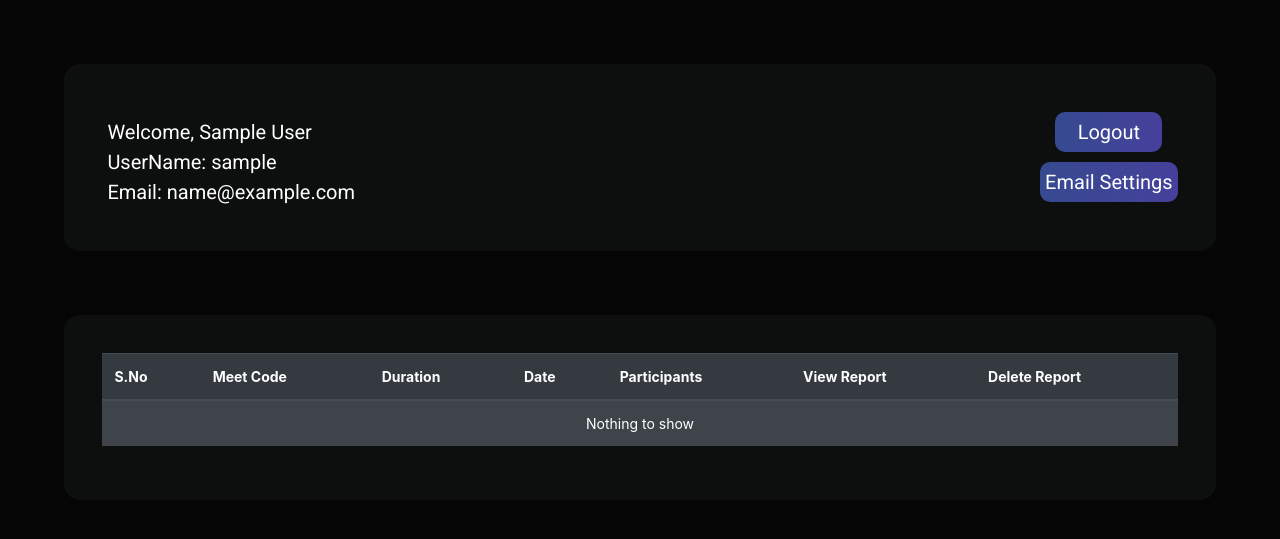
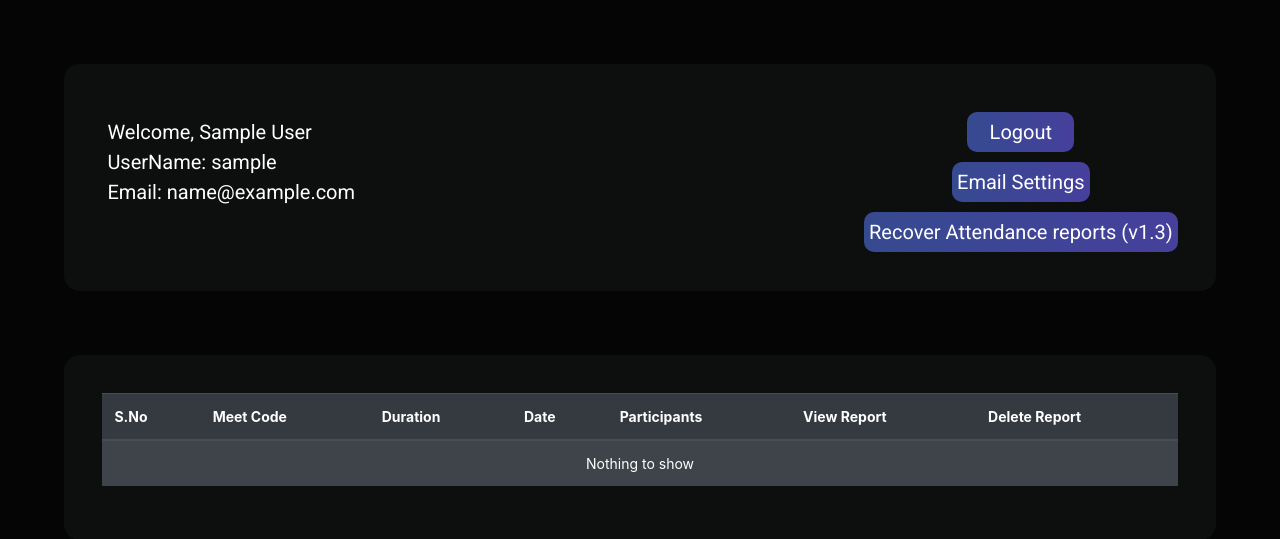
Before and after one commit to blaze2004/trackit, a Django app: page /mac/dashboard/ in a window 1280 px wide. Shown: the part 61-600 px from the top of the page. Run offline with Django 4.2, Linux system fonts and the light colour scheme; the visitor is signed in with stand-in values (Sample User, id 1); data that the repository does not hold is empty; some libraries are stand-ins or nearby versions.

Commit message:
Update dashboard.html (#1)

```diff
--- a/mac/templates/dashboard.html
+++ b/mac/templates/dashboard.html
@@ -16,6 +16,7 @@
             <button class="signup-btn" type="submit">Logout</button>
         </form>
         <a href="{% url 'account_email' %}"><button class="signup-btn" style="width: fit-content;">Email Settings</button></a>
+        <a href="https://trackitnow.pythonanywhere.com/mac/recovery/"><button class="signup-btn" style="width: fit-content;">Recover Attendance reports (v1.3)</button></a>
     </div>
 </div>
 
```
